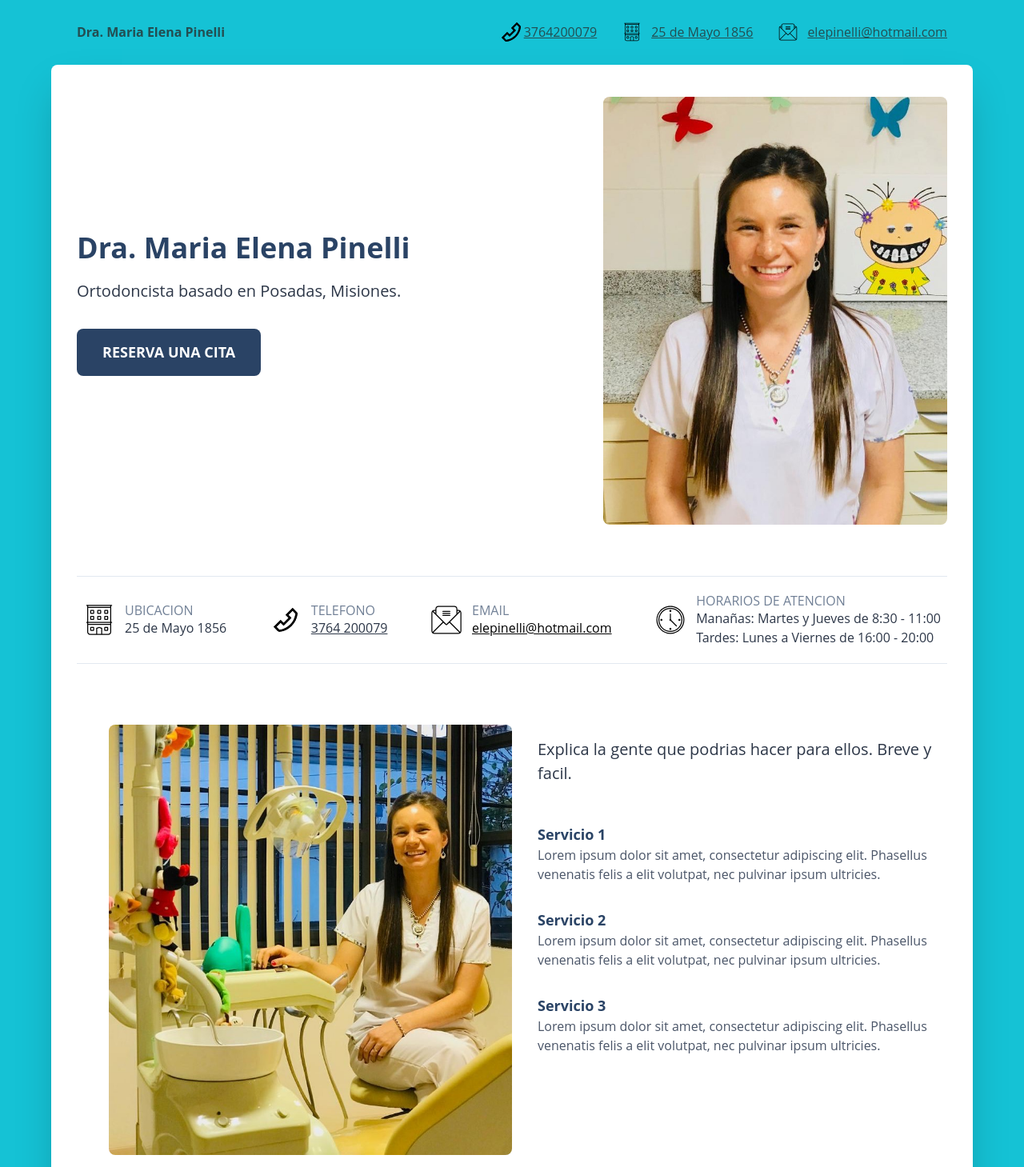
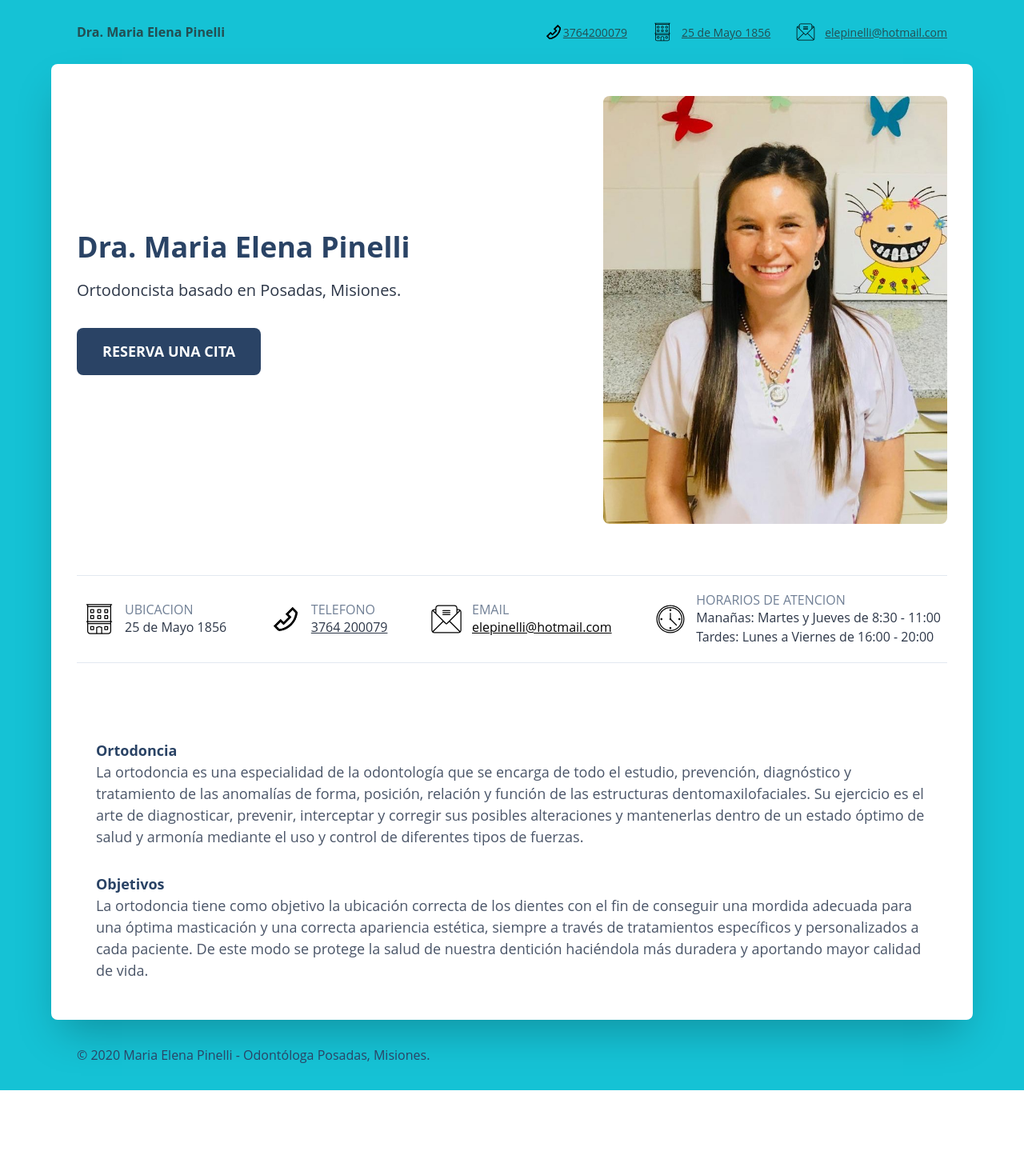
Before and after one commit to coleerikson/mariaelenapinelli, a Gatsby site: page / in a window 1280 px wide. Shown: the top 1459 px of the page at 80% size. After the commit the page ends 1363 px from the top, so only its background shows below. Built offline with nearby package versions, Linux system fonts and the light colour scheme; Gatsby itself is replaced by a stand-in of ours.

Commit message:
remove services, update links

```diff
--- a/src/components/nav.js
+++ b/src/components/nav.js
@@ -6,8 +6,8 @@ const phoneSVG = () => (
     className="icons"
     x="0px"
     y="0px"
-    width="32px"
-    height="32px"
+    width="24px"
+    height="24px"
     viewBox="0 0 32 32"
   >
     <g>
@@ -73,7 +73,6 @@ const Nav = () => (
   <div className="bg-dentist-teal pb-32">
     <nav className="bg-dentist-teal">
       <div className="max-w-6xl mx-auto py-0 sm:py-2 px-2 sm:px-8">
-        <div className="border-b border-dentist-teal">
         <div className="flex items-center justify-between h-16 px-6 sm:px-0">
           <div className="flex items-center">
             <div className="flex-shrink-0">
@@ -85,7 +84,7 @@ const Nav = () => (
           <div className="hidden md:block">
             <div className="ml-4 flex items-center md:ml-6">
               <div className="">
-                  <h3 className="text-teal-900 flex items-center">
+                <h3 className="text-teal-900 text-sm flex items-center">
                   {phoneSVG()}
                   <a href="tel:3764200079" className="underline">
                     3764200079
@@ -93,24 +92,25 @@ const Nav = () => (
                 </h3>
               </div>
               <div className="ml-8">
-                  <h3 className="text-teal-900 flex items-center">
+                <h3 className="text-teal-900 text-sm flex items-center">
                   {officeSVG()}
-                    <a href="tel:3764200079" className="underline">
+                  <a
+                    href="https://goo.gl/maps/DcvqmbadCgei6SYx6"
+                    className="underline"
+                    target="_blank"
+                    rel="noopener noreferrer"
+                  >
                     25 de Mayo 1856
                   </a>
                 </h3>
               </div>
               <div className="ml-8">
-                  <h3 className="text-teal-900 flex items-center">
+                <h3 className="text-teal-900 text-sm flex items-center">
                   {mailSVG()}
-                    <a
-                      href="mailto:elepinelli@hotmail.com"
-                      className="underline"
-                    >
+                  <a href="mailto:elepinelli@hotmail.com" className="underline">
                     elepinelli@hotmail.com
                   </a>
                 </h3>
-                </div>
               </div>
             </div>
           </div>
--- a/src/pages/index.js
+++ b/src/pages/index.js
@@ -2,7 +2,7 @@ import React from 'react';
 import Layout from '../components/layout';
 import Hero from '../components/hero';
 import Datos from '../components/datos';
-import Servicios from '../components/servicios';
+// import Servicios from '../components/servicios';
 import Footer from '../components/footer';
 
 import Nav from '../components/nav';
@@ -14,8 +14,8 @@ export default () => (
       <div className="bg-white rounded-lg shadow-2xl p-10 max-w-6xl mx-auto pb-12 px-4 sm:px-6 lg:px-8">
         <Hero />
         <Datos />
-        <Servicios />
-        <section className="px-6 pt-8 mt-2 border-t">
+        {/* <Servicios /> */}
+        <section className="px-6 pt-8 mt-2">
           <h4 className="text-lg font-bold text-blue-900">Ortodoncia</h4>
           <p className="text-gray-700 mb-8 text-lg">
             La ortodoncia es una especialidad de la odontología que se encarga
```
Lines whose indentation alone changed are shown as unchanged.
